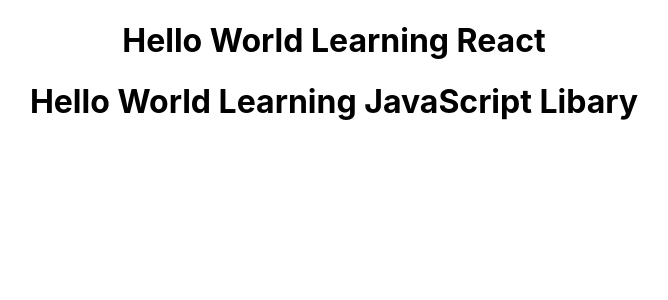
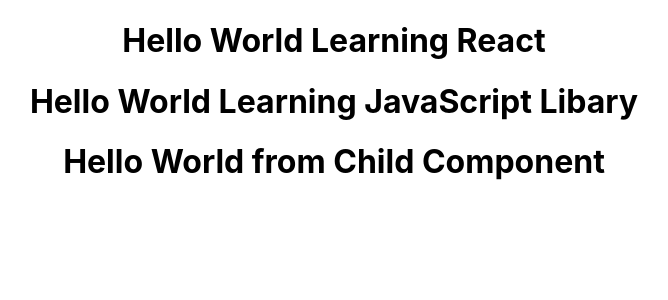
Before and after one commit to SyedMuhammadHaris/myfirst-react-app-Assignment-two-bootcamp2020, a React (Create React App) app: page / in a window 1280 px wide. Shown: the top 300 px of the page, without its empty margins (306-974 px from the left). Built offline with nearby package versions, Linux system fonts and the light colour scheme.

Commit message:
Update Component

```diff
--- a/src/App.js
+++ b/src/App.js
@@ -1,13 +1,13 @@
 import React from 'react';
 import './App.css';
-import firstComponent from './component.js';
+import FirstComponent from './component.js';
 
 function App() {
   return (
     <div className="App">
      <h1>Hello World Learning React</h1>
      <h1>Hello World Learning  JavaScript Libary</h1>
-     <firstComponent />
+     <FirstComponent />
     </div>
   );
 }
--- a/src/component.js
+++ b/src/component.js
@@ -1,6 +1,6 @@
 import React from 'react';
 
-function firstComponent(){
+function FirstComponent (){
     return (
       <div>
          <h1>Hello World from Child Component </h1>
@@ -8,4 +8,4 @@
     );
 }
 
-export default firstComponent;
+export default FirstComponent;
```
